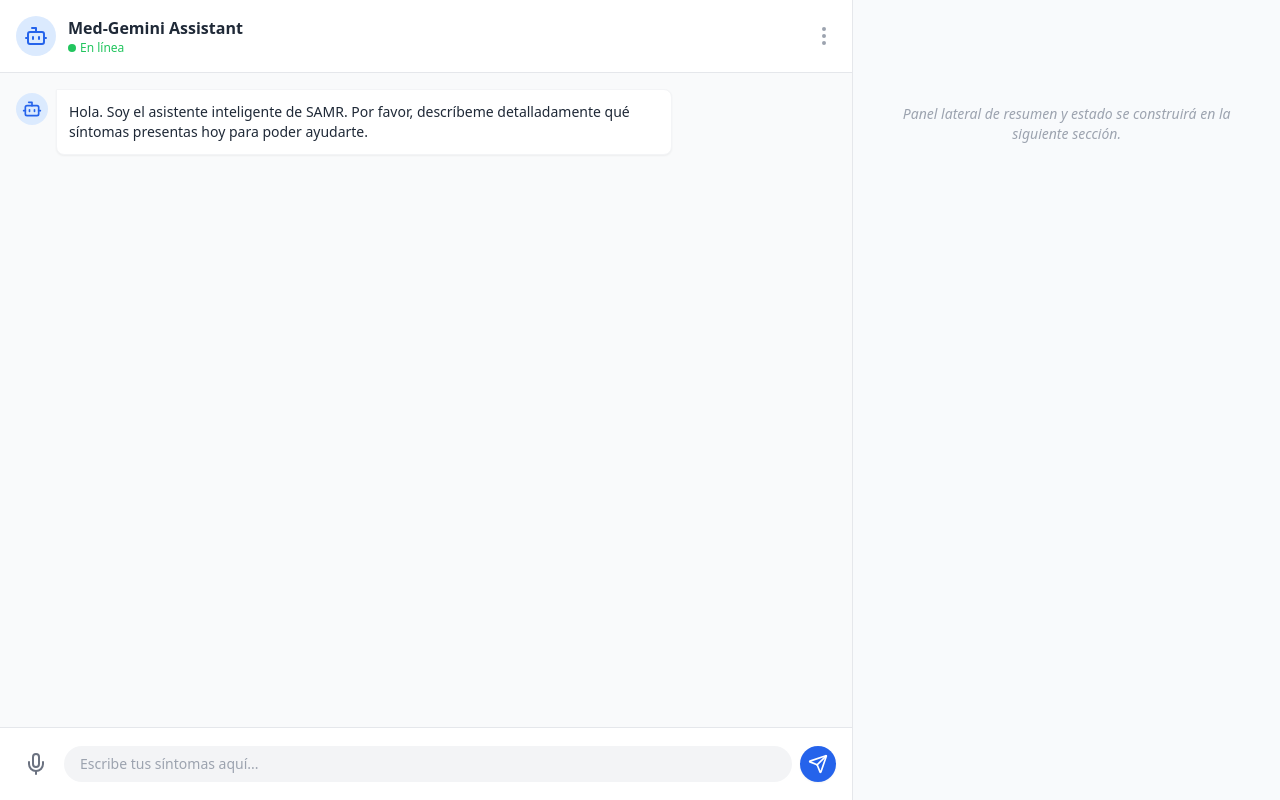
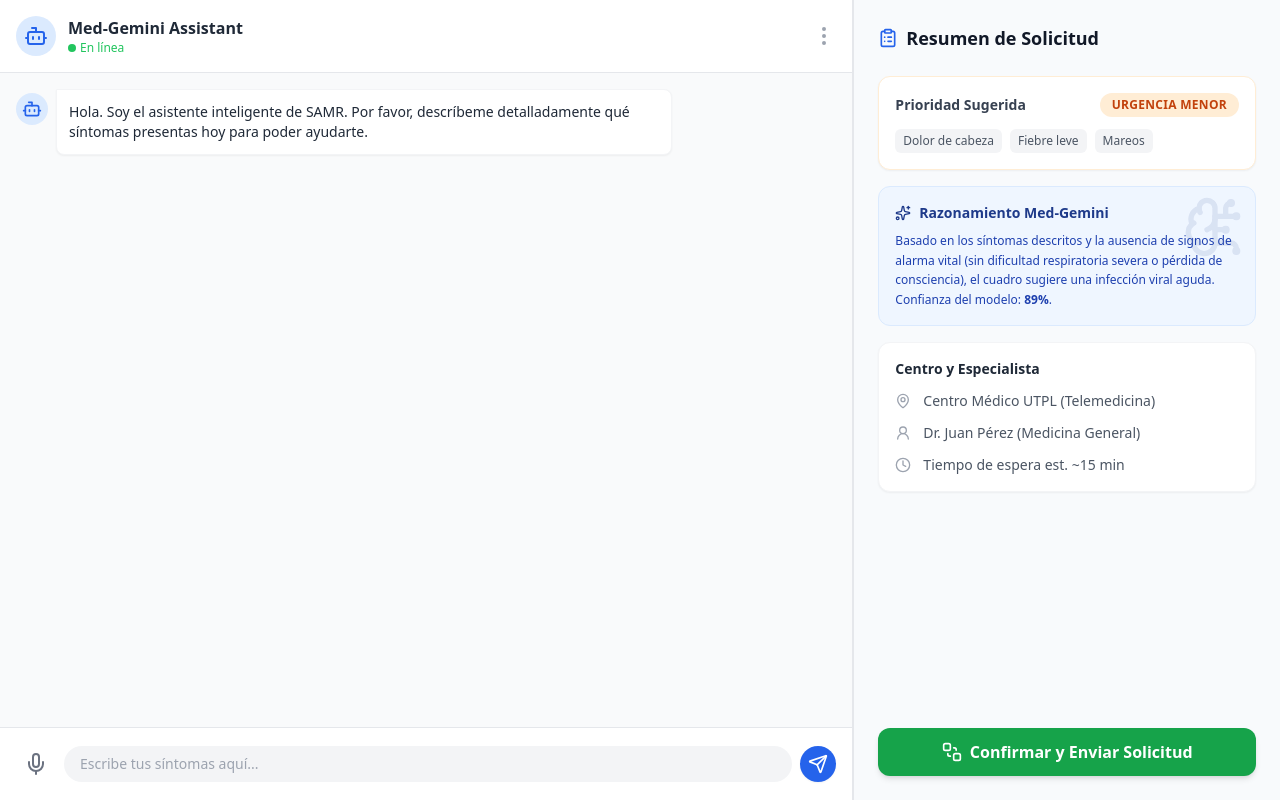
Before and after one commit to juliouou/IngReq1, a Django app: template samr/templates/triaje/chat.html in a window 1280 px wide. Run offline with Django 3.2, Linux system fonts and the light colour scheme; the template is opened without the code that fills it, so the values that code supplies are empty; some libraries are stand-ins or nearby versions.

Commit message:
KAN-47 Fase 2 - Seccion 2: Agrega Panel Lateral de Resumen XAI

```diff
--- a/samr/templates/triaje/chat.html
+++ b/samr/templates/triaje/chat.html
@@ -51,9 +51,64 @@
         </div>
     </div>
 
-    <!-- El panel lateral derecho se construirá en la Sección 2 -->
-    <div class="hidden md:flex flex-col w-1/3 bg-slate-50 p-6 overflow-y-auto">
-        <p class="text-gray-400 text-sm italic text-center mt-20">Panel lateral de resumen y estado se construirá en la siguiente sección.</p>
+    <!-- Panel Lateral de Resumen y Estado (Derecha) -->
+    <div class="hidden md:flex flex-col w-1/3 bg-slate-50 p-6 overflow-y-auto border-l border-gray-200">
+        <h3 class="font-bold text-lg text-gray-900 mb-6 flex items-center gap-2">
+            <i data-lucide="clipboard-list" class="w-5 h-5 text-primary"></i>
+            Resumen de Solicitud
+        </h3>
+
+        <!-- Caja de Prioridad -->
+        <div class="bg-white p-4 rounded-xl shadow-sm border border-orange-100 mb-4">
+            <div class="flex items-center justify-between mb-2">
+                <span class="text-sm font-semibold text-gray-700">Prioridad Sugerida</span>
+                <span class="px-3 py-1 bg-orange-100 text-orange-700 rounded-full text-xs font-bold uppercase tracking-wide">Urgencia Menor</span>
+            </div>
+
+            <div class="flex flex-wrap gap-2 mt-3">
+                <span class="px-2 py-1 bg-gray-100 text-gray-600 rounded-md text-xs">Dolor de cabeza</span>
+                <span class="px-2 py-1 bg-gray-100 text-gray-600 rounded-md text-xs">Fiebre leve</span>
+                <span class="px-2 py-1 bg-gray-100 text-gray-600 rounded-md text-xs">Mareos</span>
+            </div>
+        </div>
+
+        <!-- Caja XAI (Explicación de IA) -->
+        <div class="bg-blue-50 p-4 rounded-xl border border-blue-100 mb-4 relative overflow-hidden">
+            <div class="absolute top-0 right-0 p-2 opacity-10">
+                <i data-lucide="brain-circuit" class="w-16 h-16 text-blue-900"></i>
+            </div>
+            <h4 class="text-sm font-bold text-blue-900 mb-2 flex items-center gap-2">
+                <i data-lucide="sparkles" class="w-4 h-4"></i> Razonamiento Med-Gemini
+            </h4>
+            <p class="text-xs text-blue-800 leading-relaxed relative z-10">
+                Basado en los síntomas descritos y la ausencia de signos de alarma vital (sin dificultad respiratoria severa o pérdida de consciencia), el cuadro sugiere una infección viral aguda. Confianza del modelo: <strong>89%</strong>.
+            </p>
+        </div>
+
+        <!-- Detalles de Asignación -->
+        <div class="bg-white p-4 rounded-xl shadow-sm border border-gray-100 mb-6 space-y-3">
+            <h4 class="text-sm font-bold text-gray-800">Centro y Especialista</h4>
+            <div class="flex items-center gap-3 text-sm text-gray-600">
+                <i data-lucide="map-pin" class="w-4 h-4 text-gray-400"></i>
+                <span>Centro Médico UTPL (Telemedicina)</span>
+            </div>
+            <div class="flex items-center gap-3 text-sm text-gray-600">
+                <i data-lucide="user-round" class="w-4 h-4 text-gray-400"></i>
+                <span>Dr. Juan Pérez (Medicina General)</span>
+            </div>
+            <div class="flex items-center gap-3 text-sm text-gray-600">
+                <i data-lucide="clock" class="w-4 h-4 text-gray-400"></i>
+                <span>Tiempo de espera est. ~15 min</span>
+            </div>
+        </div>
+
+        <!-- Botón de Envío Principal -->
+        <div class="mt-auto pt-4">
+            <button class="w-full flex items-center justify-center gap-2 bg-green-600 hover:bg-green-700 text-white font-bold py-3 px-4 rounded-xl shadow-md transition-colors">
+                <i data-lucide="send-to-back" class="w-5 h-5"></i>
+                Confirmar y Enviar Solicitud
+            </button>
+        </div>
     </div>
 </div>
 {% endblock %}
```
